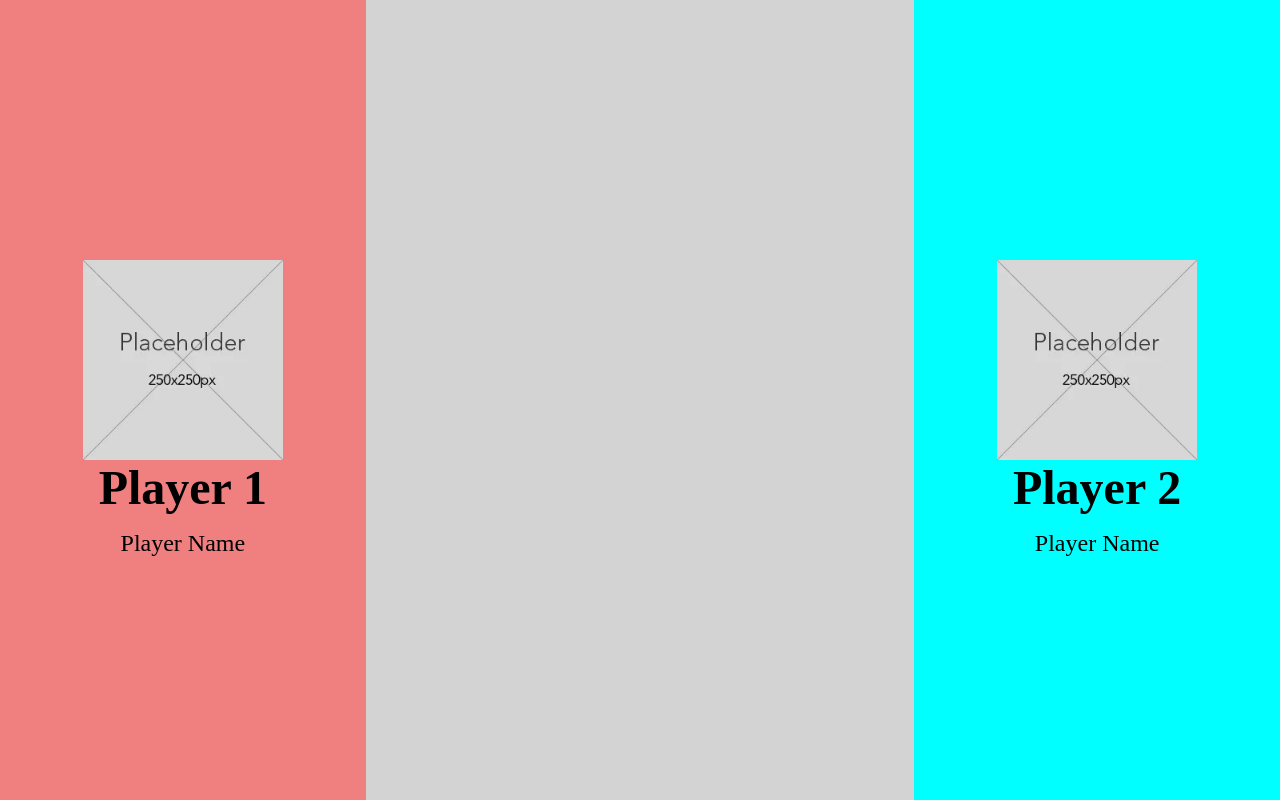
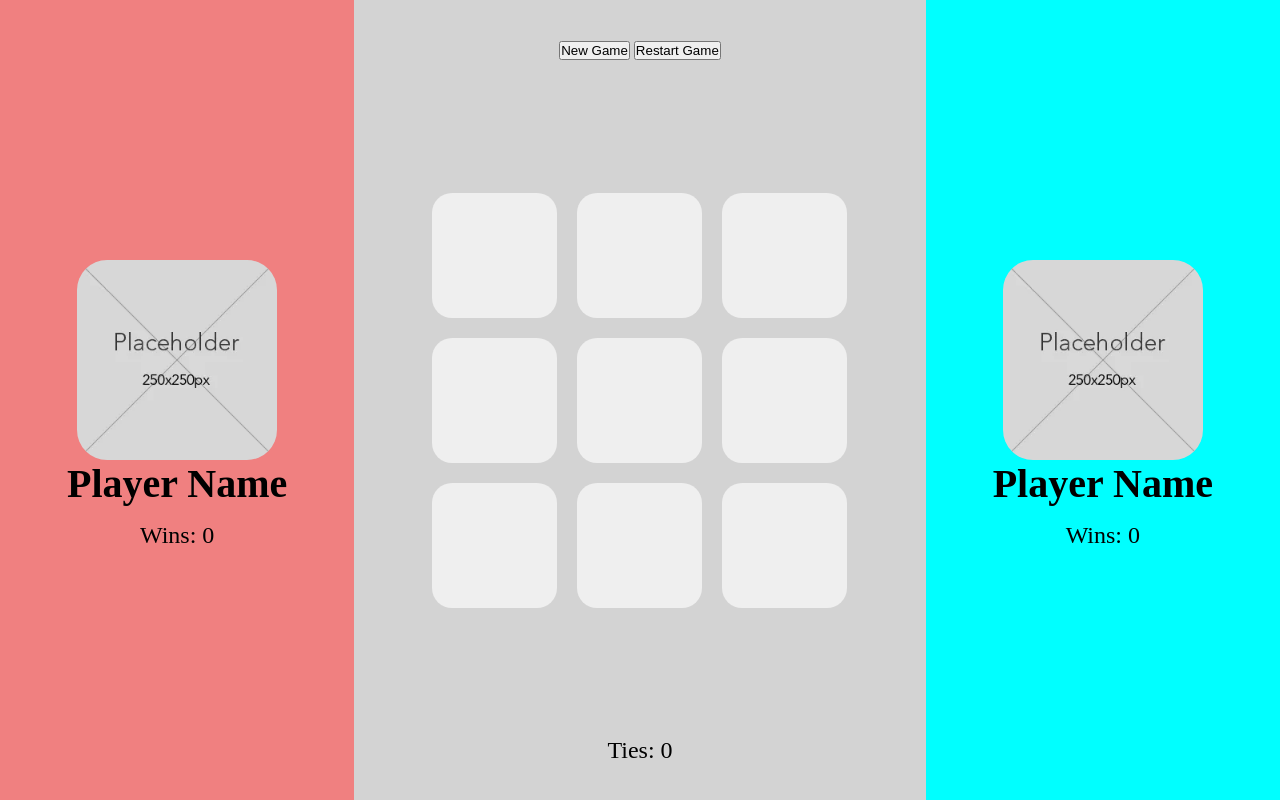
Before and after one commit to devchap8/tic-tac-toe, a plain HTML site: page index.html in a window 1280 px wide. Drawn offline with Linux system fonts and the light colour scheme.

Commit message:
Finish basic game screen format

```diff
--- a/index.html
+++ b/index.html
@@ -12,20 +12,35 @@
         <div class="leftAreaContent">
             <img src="images/placeholder.webp" height="150px" class="playerImage">
             <div class="leftPlayerText">
-                <div class="playerNumber">Player 1</div>
                 <div class="playerName">Player Name</div>
+                <div class="playerWins">Wins: 0</div>
             </div>
         </div>
     </div>
     <div class="gameArea">
-
+        <div class="gameTopButtons">
+            <button>New Game</button>
+            <button>Restart Game</button>
+        </div>
+        <div class="gameGrid">
+            <button class="gridBlock row1 col1"></button>
+            <button class="gridBlock row1 col2"></button>
+            <button class="gridBlock row1 col3"></button>
+            <button class="gridBlock row2 col1"></button>
+            <button class="gridBlock row2 col2"></button>
+            <button class="gridBlock row2 col3"></button>
+            <button class="gridBlock row3 col1"></button>
+            <button class="gridBlock row3 col2"></button>
+            <button class="gridBlock row3 col3"></button>
+        </div>
+        <div class="ties">Ties: 0</div>
     </div>
     <div class="rightArea">
         <div class="rightAreaContent">
             <img src="images/placeholder.webp" height="150px" class="playerImage">
             <div class="rightPlayerText">
-                <div class="playerNumber">Player 2</div>
                 <div class="playerName">Player Name</div>
+                <div class="playerWins">Wins: 0</div>
             </div>
         </div>
     </div>
--- a/styles.css
+++ b/styles.css
@@ -31,11 +31,6 @@ body > * {
     background-color: aqua;
 }
 
-.gameArea {
-    flex: 1.5;
-    background-color: lightgray;
-}
-
 .leftAreaContent,
 .rightAreaContent {
     display: flex;
@@ -55,14 +50,45 @@ body > * {
 .playerImage {
     height: var(--image-size);
     width: var(--image-size);
+    border-radius: 30px;
 }
 
-.playerNumber {
-    font-size: 3rem;
+.playerName {
+    font-size: 2.5rem;
     font-weight: bold;
     margin-bottom: 15px;
 }
 
-.playerName {
+.playerWins,
+.ties {
     font-size: 1.5rem;
 }
+
+.gameArea {
+    flex: 1.5;
+    background-color: lightgray;
+    display: grid;
+    grid-template-rows: 100px 1fr 100px;
+    grid-template-columns: 1fr;
+    align-items: center;
+    justify-items: center;
+    padding: 0 20px;
+}
+
+.gameGrid {
+    /* border: 1px solid black; */
+    height: 100%;
+    width: 100%;
+    display: grid;
+    grid-template-columns: repeat(3, 125px);
+    grid-template-rows: repeat(3, 125px);
+    gap: 20px;
+    justify-content: center;
+    align-content: center;
+}
+
+.gridBlock {
+    border-radius: 20px;
+    border: none;
+    cursor: pointer;
+}
```
